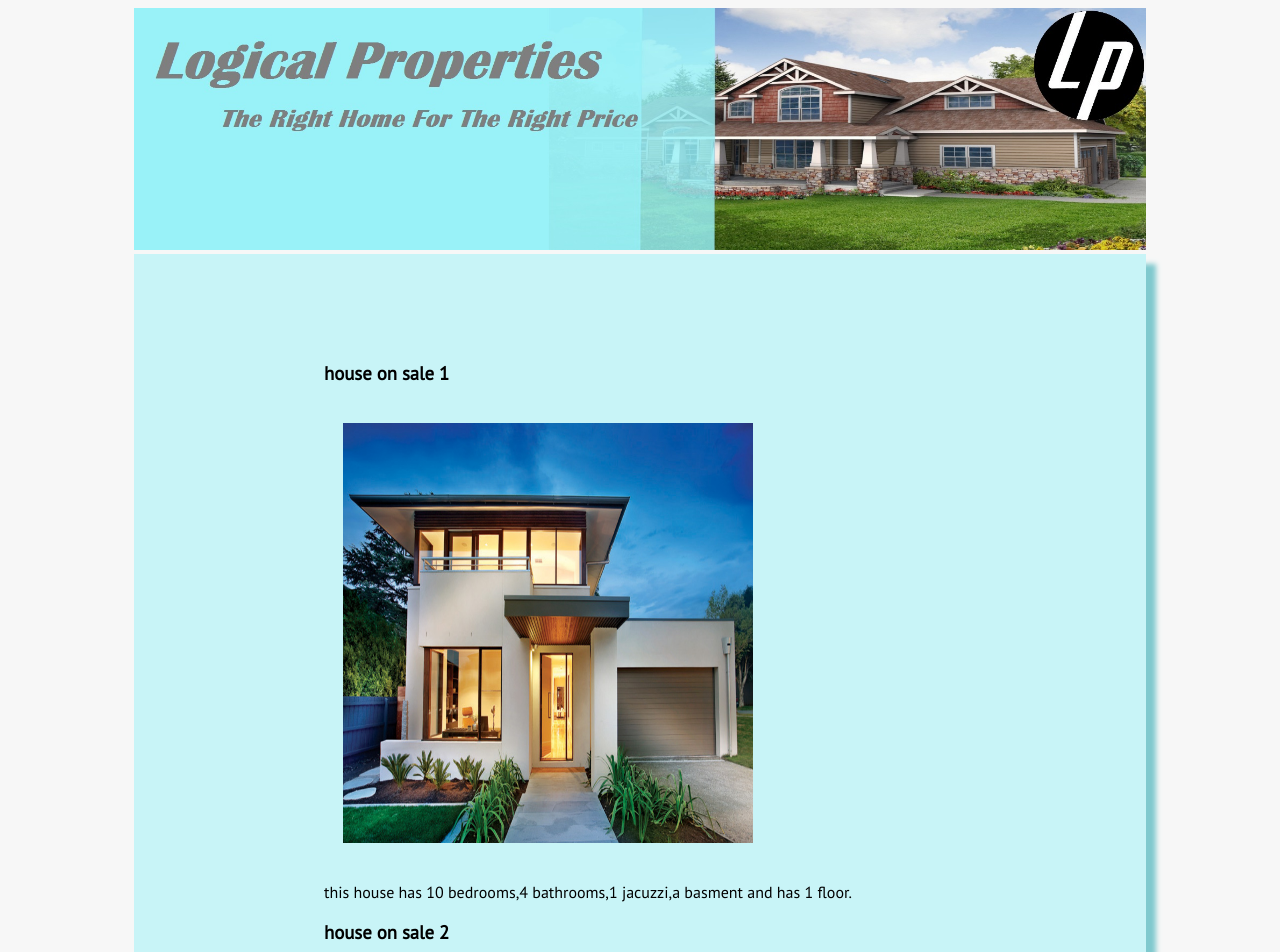
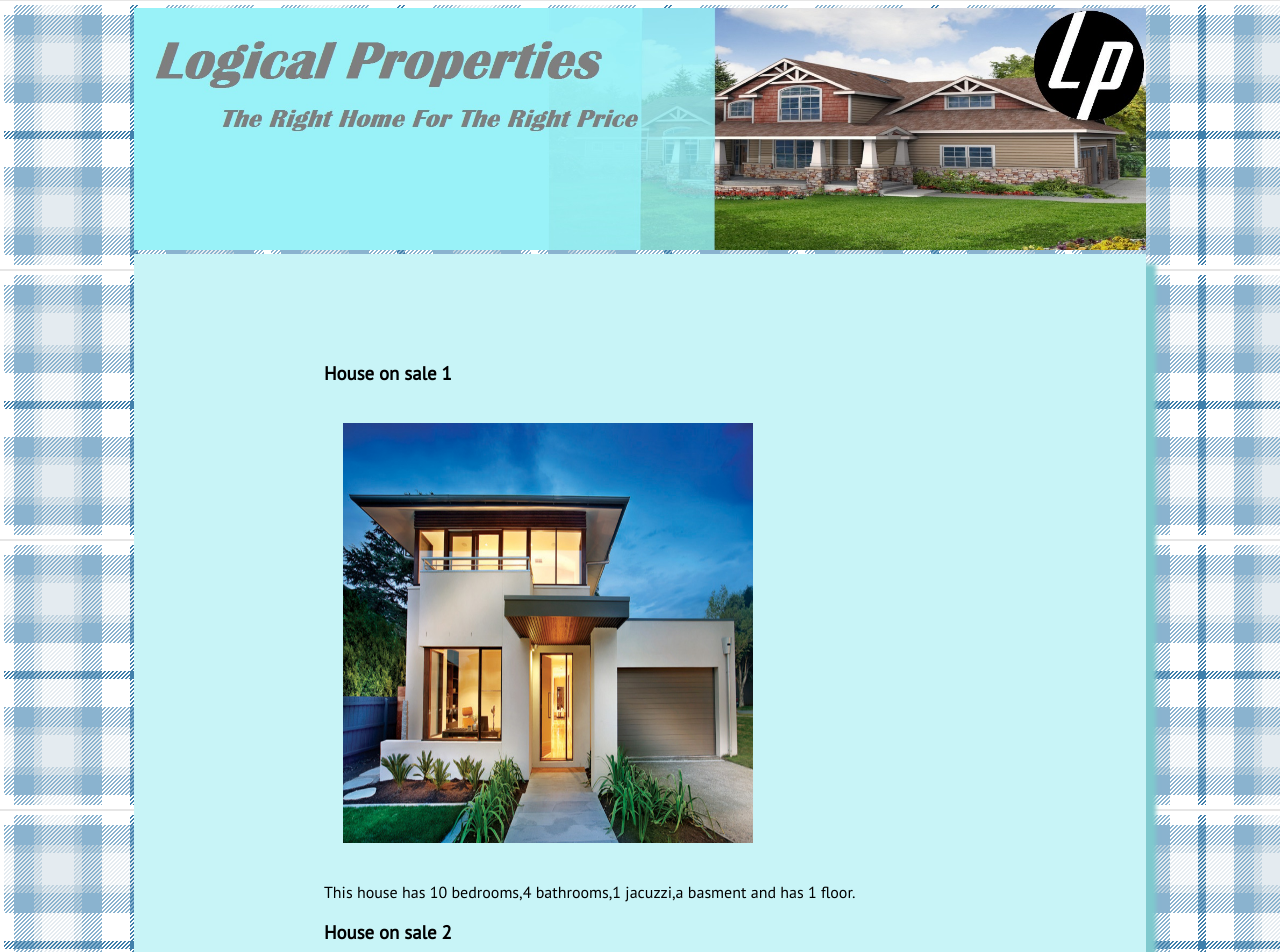
Before and after one commit to ChoqRe1/Web-Apps, a plain HTML site: page LogicalProperties/house.html in a window 1280 px wide. Shown: the top 952 px of the page. Drawn offline with Linux system fonts and the light colour scheme.

Commit message:
Added styles to all pages
I added al the styles and nest all the tags that my teammates had left
behind

```diff
--- a/LogicalProperties/house.html
+++ b/LogicalProperties/house.html
@@ -4,9 +4,12 @@
 <head>
     <meta charset="utf-8">
     <title>Logical Properties</title>
+    <link rel="icon" href="favicon.png" type="image/gif" sizes="16x16">
     <link href="https://fonts.googleapis.com/css?family=PT+Sans" rel="stylesheet">
     <style type="text/css">
         body {
+            background-image: url("Images/tablecloth.png");
+            background-repeat: repeat;
             background-color: #f7f7f7;
             font-family: 'PT Sans', sans-serif;
         }
@@ -22,7 +25,7 @@
             padding-right: 15%;
             margin-left: 10%;
             margin-right: 10%;
-            box-shadow: 10px 10px 5px #7fc9ce;
+            box-shadow: 10px 10px 4px #7fc9ce;
             margin-bottom: 7%;
             padding-top: 7%;
             padding-bottom: 7%;
@@ -69,14 +72,14 @@
     </nav>
     <main>
 
-        <h3> house on sale 1</h3>
+        <h3> House on sale 1</h3>
         <p><img src="house1.jpg" alt="house 1" width="440" height="100"></p>
-        this house has 10 bedrooms,4 bathrooms,1 jacuzzi,a basment and has 1 floor.
+        This house has 10 bedrooms,4 bathrooms,1 jacuzzi,a basment and has 1 floor.
 
 
-        <h3>house on sale 2</h3>
+        <h3>House on sale 2</h3>
         <p><img src="house2.jpg" alt="house 2" width="440" height="100"></p>
-        this house has 6 bedrooms,3 bathrooms,2 floors,1 jacuzzi, a basement and 2 floors.
+        This house has 6 bedrooms,3 bathrooms,2 floors,1 jacuzzi, a basement and 2 floors.
 
 
 
```
Also changed, not shown: LogicalProperties/condo.html (+1 -0 lines), LogicalProperties/index.html (+14 -9 lines), LogicalProperties/favicon.png (added).
